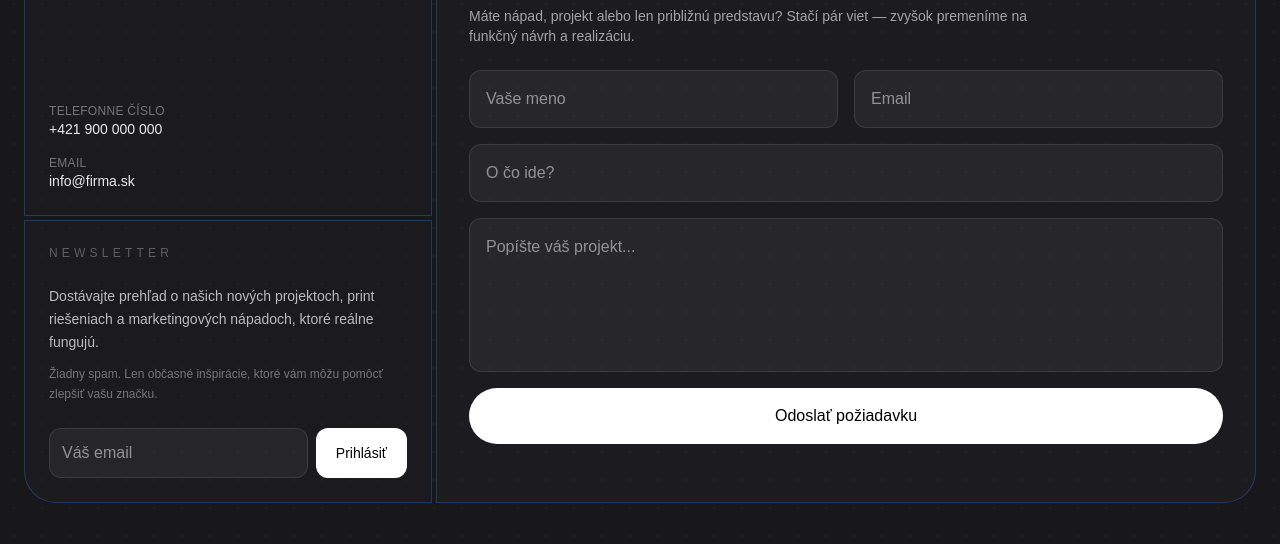
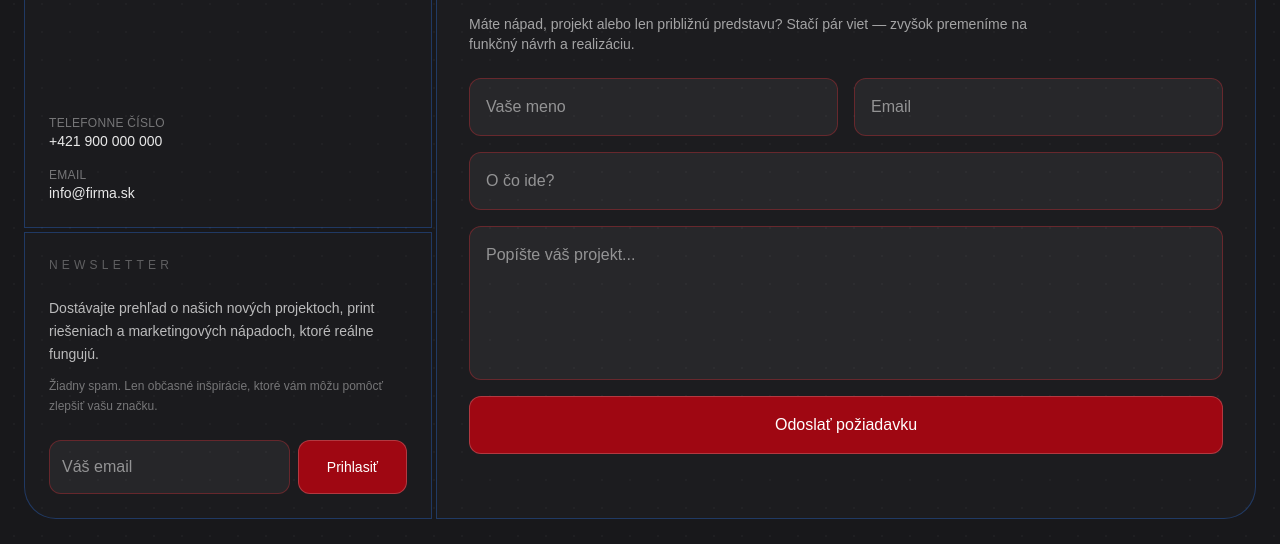
Before and after one commit to simdolo/propagand, a Next.js app: page / in a window 1280 px wide. Shown: the part 4539-5083 px from the top of the page. Built offline with nearby package versions, Linux system fonts and the light colour scheme.

Commit message:
small fix of borders and button colors in contact section

```diff
--- a/components/ContactSection.jsx
+++ b/components/ContactSection.jsx
@@ -24,7 +24,7 @@ export default function ContactSection() {
           </div>
 
           {/* MAP */}
-          <div className="md:col-span-4 md:row-span-2 border border-blue-500/20 bg-white/5 rounded-tr-4xl overflow-hidden relative">
+          <div className="md:col-span-4 md:row-span-2 border border-blue-500/20 bg-white/5 rounded-t-4xl overflow-hidden relative">
             <iframe
               title="map"
               className="w-full h-full"
@@ -80,30 +80,30 @@ export default function ContactSection() {
               <input
                 type="text"
                 placeholder="Vaše meno"
-                className="bg-white/5 border border-white/10 rounded-xl p-4 outline-none focus:border-white/30"
+                className="bg-white/5 border border-red-500/30 rounded-xl p-4 outline-none focus:border-white/30"
               />
 
               <input
                 type="email"
                 placeholder="Email"
-                className="bg-white/5 border border-white/10 rounded-xl p-4 outline-none focus:border-white/30"
+                className="bg-white/5 border border-red-500/30 rounded-xl p-4 outline-none focus:border-white/30"
               />
 
               <input
                 type="text"
                 placeholder="O čo ide?"
-                className="md:col-span-2 bg-white/5 border border-white/10 rounded-xl p-4 outline-none focus:border-white/30"
+                className="md:col-span-2 bg-white/5 border border-red-500/30 rounded-xl p-4 outline-none focus:border-white/30"
               />
 
               <textarea
                 placeholder="Popíšte váš projekt..."
                 rows={5}
-                className="md:col-span-2 bg-white/5 border border-white/10 rounded-xl p-4 outline-none focus:border-white/30 resize-none"
+                className="md:col-span-2 bg-white/5 border border-red-500/30 rounded-xl p-4 outline-none focus:border-white/30 resize-none"
               />
 
               <button
                 type="submit"
-                className="md:col-span-2 bg-white text-black rounded-full py-4 font-medium hover:scale-[1.02] transition"
+                className="md:col-span-2 bg-red-800 border border-white/20 text-white rounded-xl py-4 font-medium hover:scale-[1.02] transition"
               >
                 Odoslať požiadavku
               </button>
@@ -137,11 +137,11 @@ export default function ContactSection() {
               <input
                 type="email"
                 placeholder="Váš email"
-                className="flex-1 bg-white/5 border border-white/10 rounded-xl p-3 outline-none focus:border-white/30"
+                className="flex-1 bg-white/5 border border-red-500/30 rounded-xl p-3 outline-none focus:border-white/30"
               />
-              <button className="px-5 bg-white text-black rounded-xl text-sm font-medium hover:scale-[1.03] transition">
-                Prihlásiť
-              </button>
+              <button className="px-7 py-4 bg-red-800 border border-white/20 text-white rounded-xl text-sm font-medium hover:scale-[1.03] transition w-fit">
+              Prihlasiť
+            </button>
             </div>
           </div>
         </div>
```
